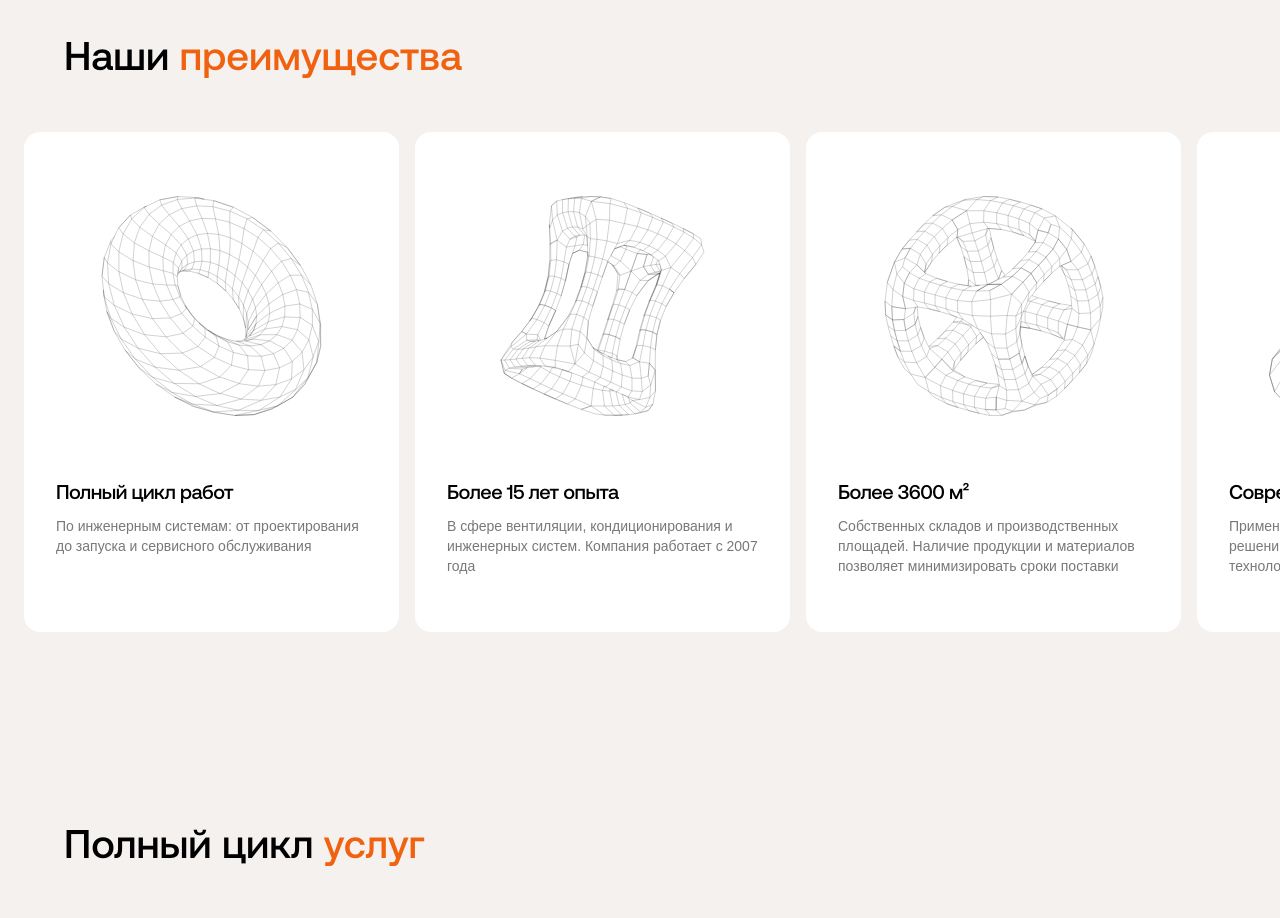
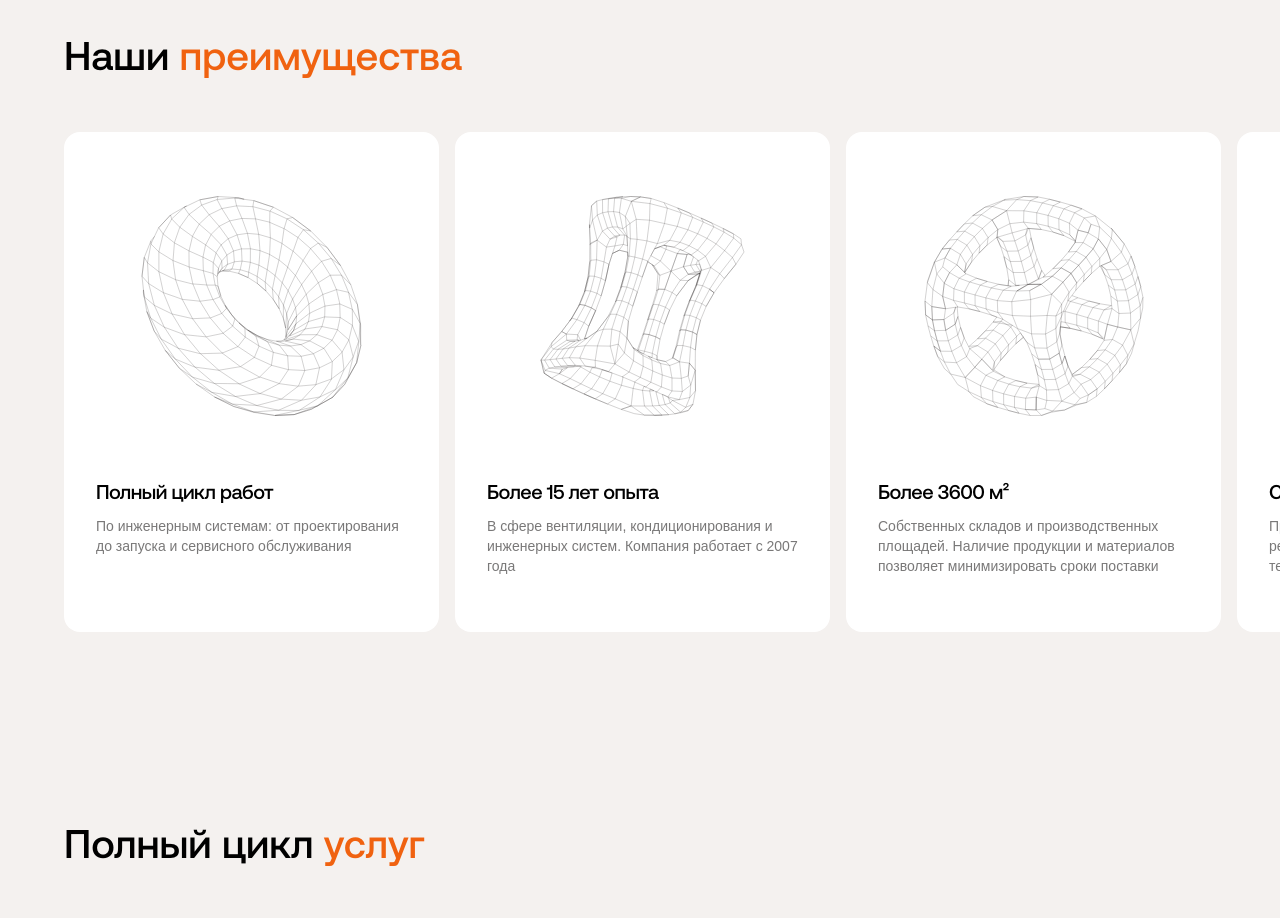
Before and after one commit to kinnaamf/art-klimat-vue, a Vue app: page / in a window 1280 px wide. Shown: the part 860-1778 px from the top of the page. Built offline with nearby package versions, Linux system fonts and the light colour scheme; a web font is replaced by a local one.

Commit message:
style: edit features list left padding

```diff
--- a/src/assets/styles/components.css
+++ b/src/assets/styles/components.css
@@ -300,6 +300,7 @@
 
   .features__list {
     @apply flex gap-4 mt-12 cursor-grab overflow-x-auto overflow-y-hidden scrollbar-none select-none active:cursor-grabbing pr-16 pl-6
+    xl:pl-16
   }
 
   .feature-card {
```
